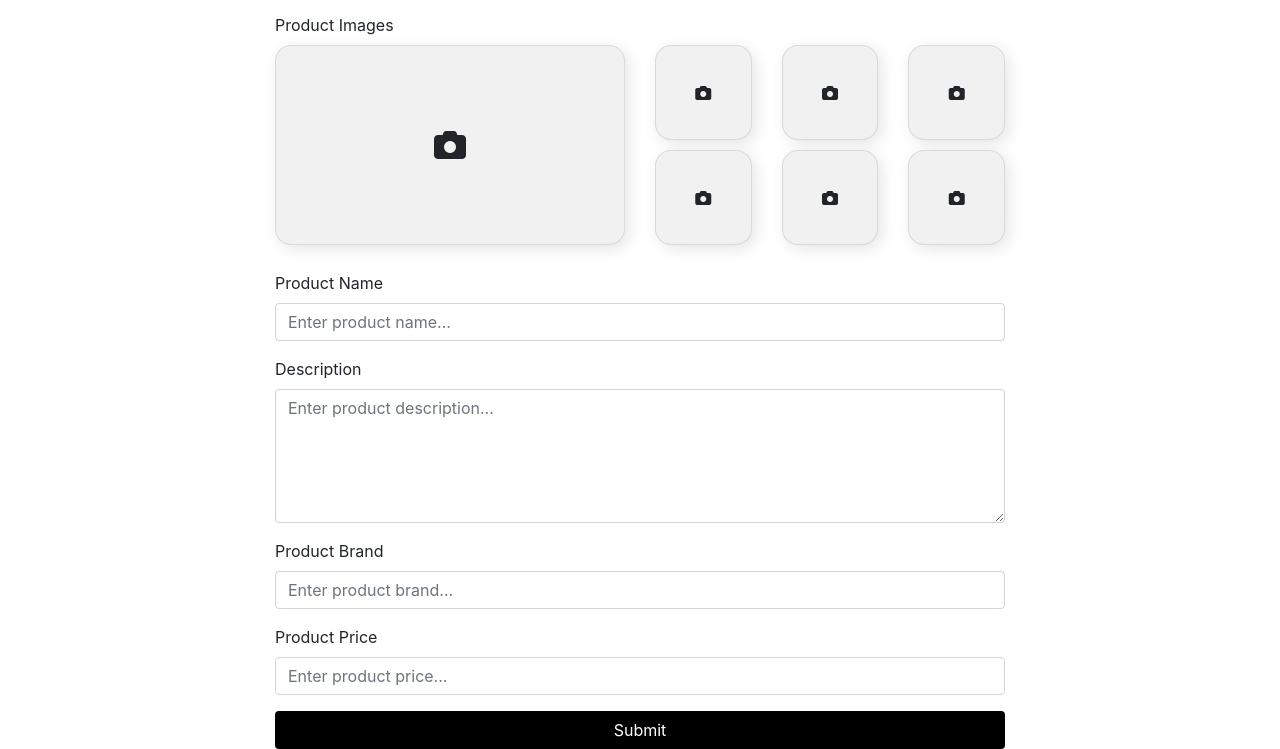
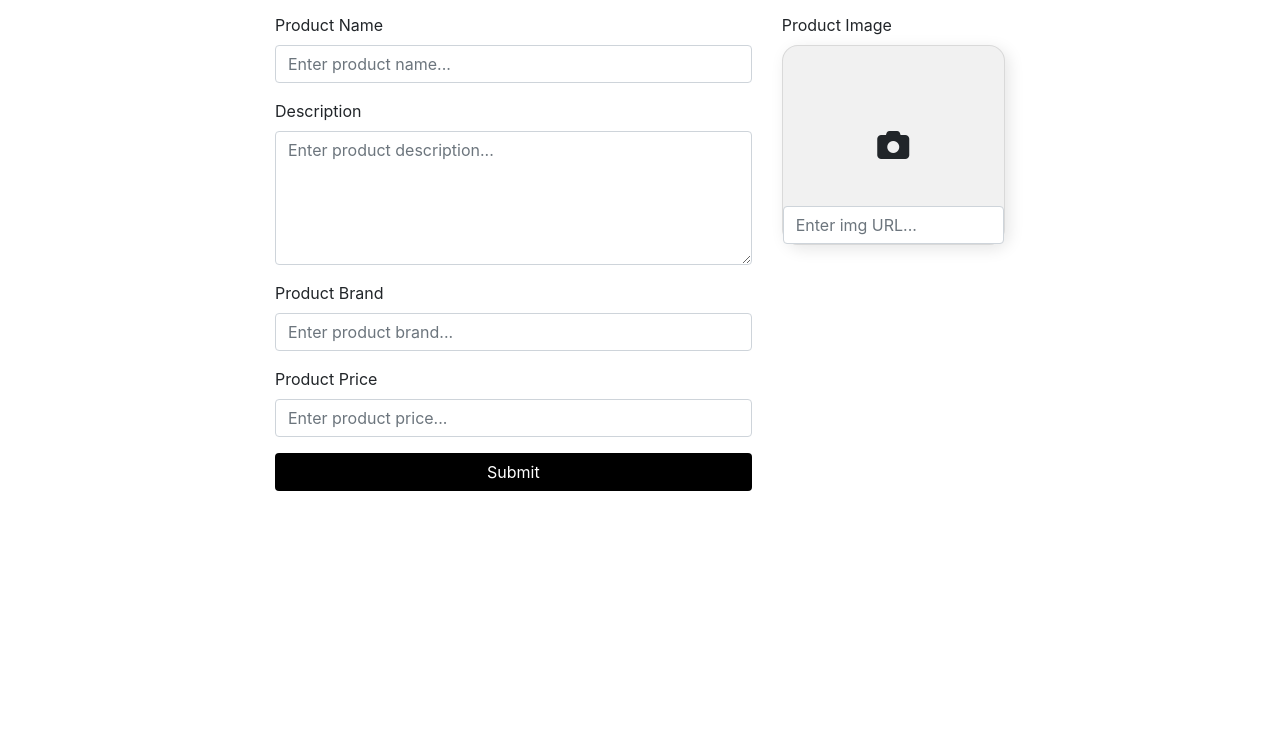
Before and after one commit to LeonardoVezzati/M3-D8-CRUD-P1, a plain HTML site: page backoffice.html in a window 1280 px wide. Shown: the part 161-910 px from the top of the page. After the commit the page ends 800 px from the top, so only its background shows below. Drawn offline with nearby package versions, Linux system fonts and the light colour scheme.

Commit message:
CRUD create products

```diff
--- a/backoffice.html
+++ b/backoffice.html
@@ -6,8 +6,12 @@
     <meta name="viewport" content="width=device-width, initial-scale=1.0" />
     <title>Document</title>
 
+    <!--Favicon-->
+    <link rel="shortcut icon" type="image/jpg" href="Assets/Img/27-amazon-512.png"/>
+    <!--End Favicon-->
+
     <!--CSS-->
-    <link rel="stylesheet" href="stylesheet.css">
+    <link rel="stylesheet" href="stylesheet.css" />
     <!--End CSS-->
 
     <!--Fontawesome-->
@@ -99,50 +103,9 @@
       <div class="row">
         <div class="col-8 offset-2">
           <form onsubmit="handleSubmit()">
-            <div class="form-group">
-              <label for="exampleInputEmail1">Product Images</label>
-              <div class="row mb-3">
-                <div class="col-6">
-                  <div class="imageProductInputContainer position-relative">
-                    <i class="fas fa-camera positionAbsoluteCenter"></i>
-                  </div>
-                </div>
-                <div class="col-6">
+
           <div class="row">
-                    <div class="col-4">
-                      <div class="smallImageProductInputContainer position-relative">
-                        <i class="fas fa-camera positionAbsoluteCenter"></i>
-                      </div>
-                    </div>
-                    <div class="col-4">
-                      <div class="smallImageProductInputContainer position-relative">
-                        <i class="fas fa-camera positionAbsoluteCenter"></i>
-                      </div>
-                    </div>
-                    <div class="col-4">
-                      <div class="smallImageProductInputContainer position-relative">
-                        <i class="fas fa-camera positionAbsoluteCenter"></i>
-                      </div>
-                    </div>
-                    <div class="col-4">
-                      <div class="smallImageProductInputContainer position-relative">
-                        <i class="fas fa-camera positionAbsoluteCenter"></i>
-                      </div>
-                    </div>
-                    <div class="col-4">
-                      <div class="smallImageProductInputContainer position-relative">
-                        <i class="fas fa-camera positionAbsoluteCenter"></i>
-                      </div>
-                    </div>
-                    <div class="col-4">
-                      <div class="smallImageProductInputContainer position-relative">
-                        <i class="fas fa-camera positionAbsoluteCenter"></i>
-                      </div>
-                    </div>
-                  </div>
-                </div>
-              </div>
-            </div>
+            <div class="col-8">
               <div class="form-group">
                 <label for="exampleInputEmail1">Product Name</label>
                 <input type="text" class="form-control" id="productNameInput" placeholder="Enter product name...">
@@ -160,6 +123,20 @@
                 <input type="number" class="form-control" id="productPriceInput" placeholder="Enter product price...">
               </div>
               <button type="submit" class="btn btnAmazon btnFull">Submit</button>
+            </div>
+            <div class="col-4">
+              <div class="form-group">
+                <label for="exampleInputEmail1">Product Image</label>
+                <div class="imageProductInputContainer position-relative d-flex">
+                  <i class="fas fa-camera positionAbsoluteCenter"></i>
+                  <div class="align-self-end btnFull">
+                    <input type="text" class="form-control" id="productPriceInput" placeholder="Enter img URL...">
+                  </div>
+                </div>
+              </div>
+            </div>
+          </div>
+
           </form>
         </div>
       </div>
--- a/stylesheet.css
+++ b/stylesheet.css
@@ -19,18 +19,6 @@
   border: 1px solid rgba(0,0,0,0.1);
 }
 
-.smallImageProductInputContainer{
-  background-color: #f1f1f1;
-  border-radius: 16px;
-  box-shadow: 4px 4px 16px rgba(0,0,0,0.1);
-  width: 100%;
-  height: 95px;
-  margin:auto;
-  text-align: center;
-  margin-bottom: 10px;
-  border: 1px solid rgba(0,0,0,0.1);
-}
-
 .positionAbsoluteCenter{
   position: absolute;
   left: 50%;
```
Also changed, not shown: index.html (+21 -11 lines), Assets/Img/27-amazon-512.png (added). Lines whose indentation alone changed are shown as unchanged.
